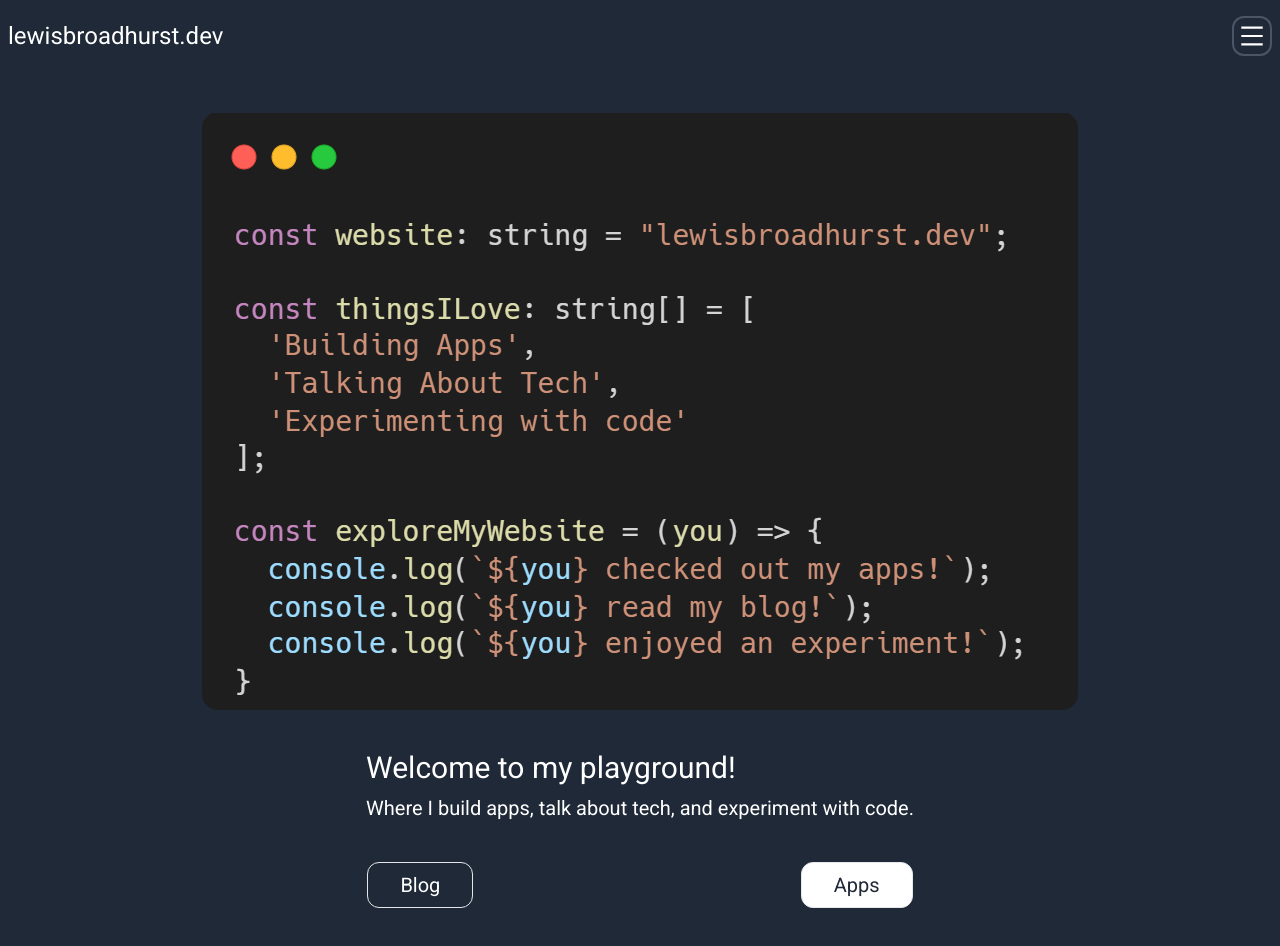
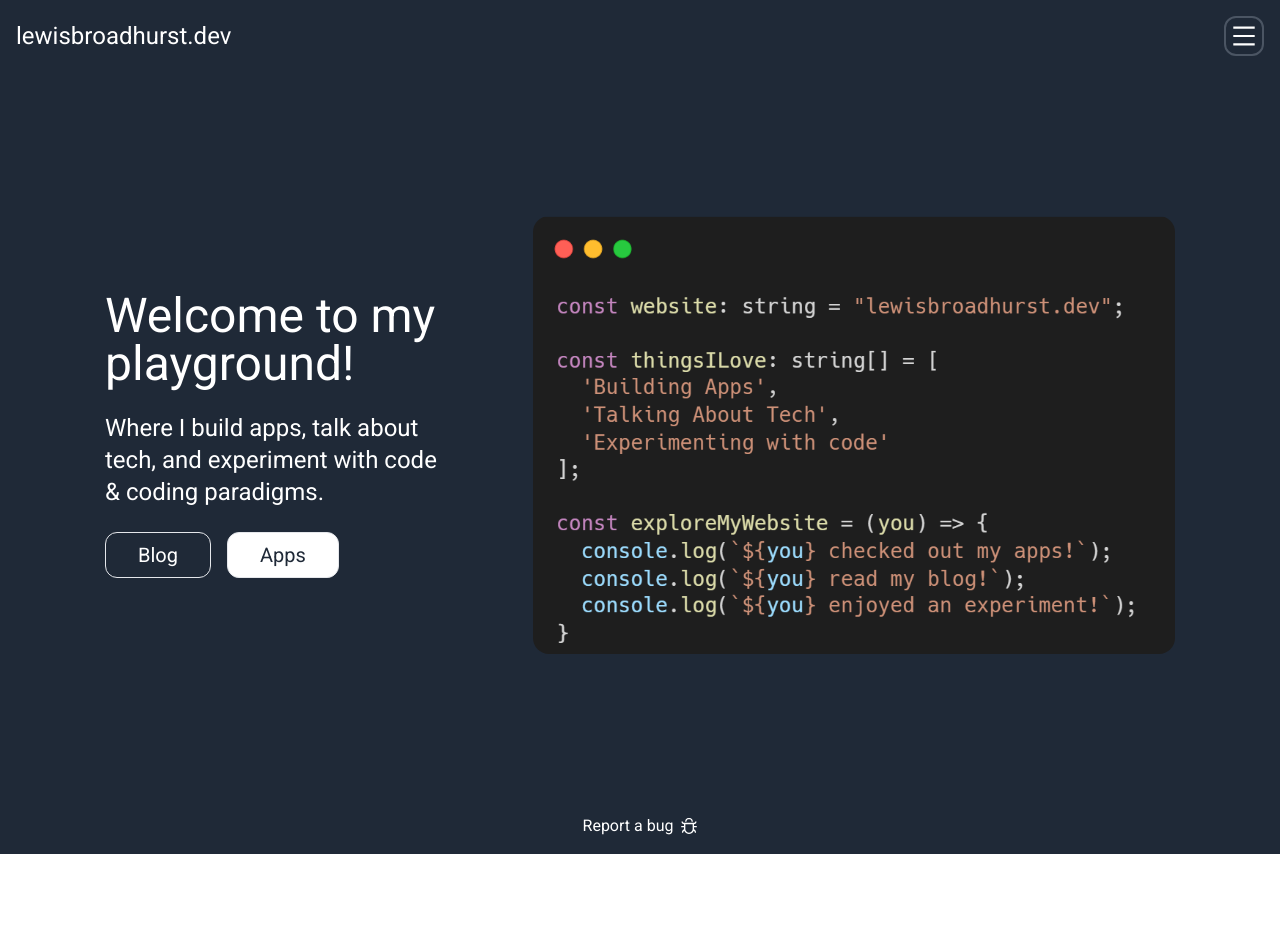
Before and after one commit to LMBroadhurst/CRYPTO_SUPERAPP, a Next.js app in the folder app/: page / in a window 1280 px wide. After the commit the page ends 854 px from the top, so only its background shows below. Built offline with nearby package versions, Linux system fonts and the light colour scheme.

Commit message:
Updates to Home

```diff
--- a/app/components/global/Footer.tsx
+++ b/app/components/global/Footer.tsx
@@ -2,11 +2,15 @@ import React from 'react'
 import {BugOutlined} from "@ant-design/icons";
 
 const Footer = () => {
+
+
   return (
-    <div className={'h-10 bg-blue-300 flex flex-row items-center justify-center gap-1'}>
-      <h4>Found a bug?</h4>
-      <BugOutlined />
-    </div>
+    <footer className='p-4'>
+      <section className={'flex flex-row items-center justify-center gap-2'}>
+        <h4>Report a bug</h4>
+        <BugOutlined />
+      </section>
+    </footer>
   )
 }
 
--- a/app/components/global/Header.tsx
+++ b/app/components/global/Header.tsx
@@ -3,16 +3,16 @@ import { MenuOutlined } from "@ant-design/icons";
 
 const Header: React.FC = () => {
 
-  return (<header className='text-2xl p-2'>
-    <section className='flex flex-row justify-between py-2 items-center'>
+
+  return (
+    <header className='text-2xl p-4'>
+      <section className='flex flex-row justify-between items-center'>
 
         <h1>lewisbroadhurst.dev</h1>
 
         <div className='border-gray-600 border-2 w-10 h-10 rounded-xl flex flex-col items-center justify-center'>
           <MenuOutlined />
         </div>
-
-      {/* <button>App</button> */}
 
         <nav className='hidden'>
           <ul className='flex flex-row items-center gap-8'>
@@ -22,6 +22,7 @@ const Header: React.FC = () => {
               </li>
           </ul>
         </nav>
+
       </section>
     </header>
   )
--- a/app/components/home/HomeView.tsx
+++ b/app/components/home/HomeView.tsx
@@ -4,18 +4,21 @@ import code from '../../assets/carbon.png';
 const HomeView: React.FC = () => {
 
     return (
-        <section className='text-xl p-10 flex flex-col gap-10 items-center'>
-            <img src={code.src} alt="Logo" className='rounded-2xl' />
+        <section className='text-xl px-10 flex flex-col items-center gap-5 lg:flex-row-reverse lg:w-[900px] lg:m-auto lg:gap-10 xl:w-[1150px] xl:gap-20'>
+            <img src={code.src} alt="Logo" className='rounded-2xl lg:w-3/5' />
 
-            <section className='flex flex-col gap-2 text-left'>
-                <h2 className='text-3xl'>Welcome to my playground!</h2>
-                <p>Where I build apps, talk about tech, and experiment with code.</p>
+            <section className='flex flex-col gap-5 lg:gap-4 xl:gap-6'>
+                <section className='flex flex-col gap-2 text-left lg:gap-4 xl:gap-6'>
+                    <h2 className='text-3xl lg:text-4xl xl:text-5xl'>Welcome to my playground!</h2>
+                    <p className='text-2xl'>Where I build apps, talk about tech, and experiment with code & coding paradigms.</p>
+                </section>
+
+                <section className='self-stretch flex flex-row justify-evenly lg:justify-start lg:gap-4'>
+                    <button className='border py-2 px-8 rounded-xl'>Blog</button>
+                    <button className='border bg-white text-gray-800 py-2 px-8 rounded-xl'>Apps</button>
+                </section>
             </section>
 
-            <section className='self-stretch flex flex-row justify-evenly'>
-                <button className='border py-2 px-8 rounded-xl'>Blog</button>
-                <button className='border bg-white text-gray-800 py-2 px-8 rounded-xl'>Apps</button>
-            </section>
         </section>
     )
 }
--- a/app/pages/index.tsx
+++ b/app/pages/index.tsx
@@ -2,6 +2,7 @@ import React, { useState, useEffect } from 'react';
 import Head from 'next/head';
 import Header from '@/components/global/Header';
 import HomeView from '@/components/home/HomeView';
+import Footer from '@/components/global/Footer';
 
 
 
@@ -15,10 +16,12 @@ export default function Home() {
         <meta name="viewport" content="width=device-width, initial-scale=1" />
         <link rel="icon" href="/favicon.ico" />
       </Head>
-      <main className='text-white bg-gray-800 flex flex-col'>
+      <main className='text-white bg-gray-800 flex flex-col gap-6 lg:gap-24 xl:gap-36'>
         <Header />
 
         <HomeView />
+
+        <Footer />
       </main>
     </>
   )
```
Also changed, not shown: 1 other file (tests, documents, lock files or other folders). Lines whose indentation alone changed are shown as unchanged.
